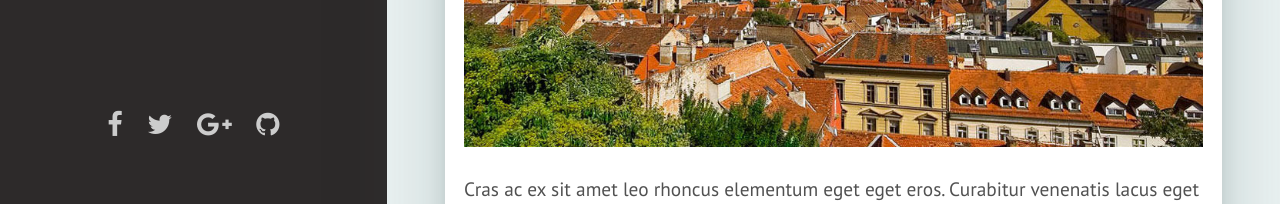
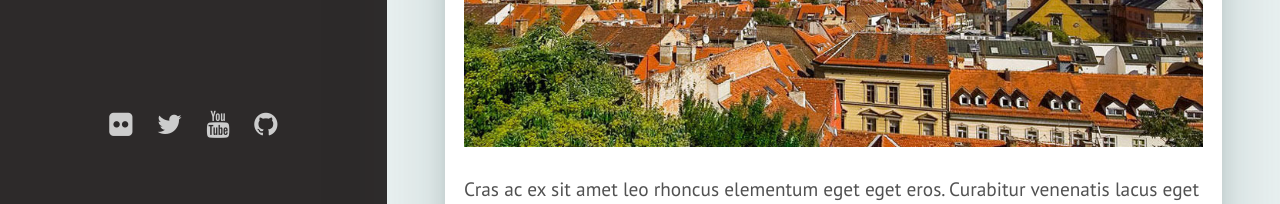
Before and after one commit to zywok/zywok.github.io, a Jekyll site: the page built from index.html, in a window 1280 px wide and 900 px high, scrolled down 546 px. Shown: the part 696-900 px from the top of the window. Built offline with Jekyll 4.4.1, drawn with Linux system fonts in a browser that asks for light colours; some web fonts are replaced; the list of posts is cut into pages by our own code.

Commit message:
Update sidebar.html

```diff
--- a/_includes/sidebar.html
+++ b/_includes/sidebar.html
@@ -14,9 +14,9 @@
     </menu>
 
     <div class="sidebar-social">
-      <li class="social-items"><a href="https://www.facebook.com/{{site.facebook}}" class="social-links"><i class="social-icons fa fa-facebook" aria-hidden="true"></i></a></li>
+      <li class="social-items"><a href="https://www.facebook.com/{{site.facebook}}" class="social-links"><i class="social-icons fa fa-flickr" aria-hidden="true"></i></a></li>
       <li class="social-items"><a href="https://twitter.com/{{site.twitter}}" class="social-links"><i class="social-icons fa fa-twitter" aria-hidden="true"></i></a></li>
-      <li class="social-items"><a href="https://www.google.com/{{site.google-plus}}" class="social-links"><i class="social-icons fa fa-google-plus" aria-hidden="true"></i></a></li>
+      <li class="social-items"><a href="https://www.youtube.com/{{site.google-plus}}" class="social-links"><i class="social-icons fa fa-youtube" aria-hidden="true"></i></a></li>
       <li class="social-items"><a href="https://github.com/{{site.github}}" class="social-links"><i class="social-icons fa fa-github" aria-hidden="true"></i></a></li>
     </div>
 
```
